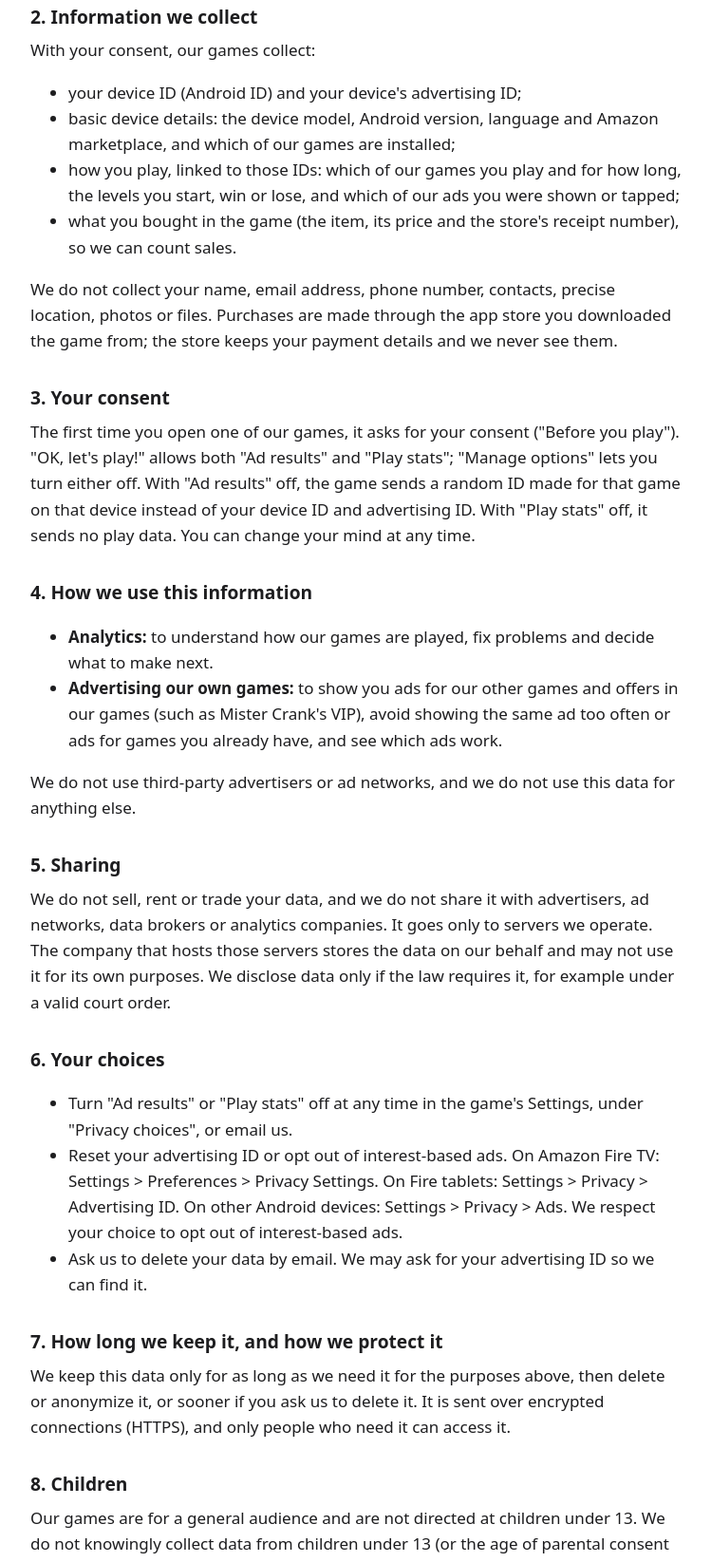
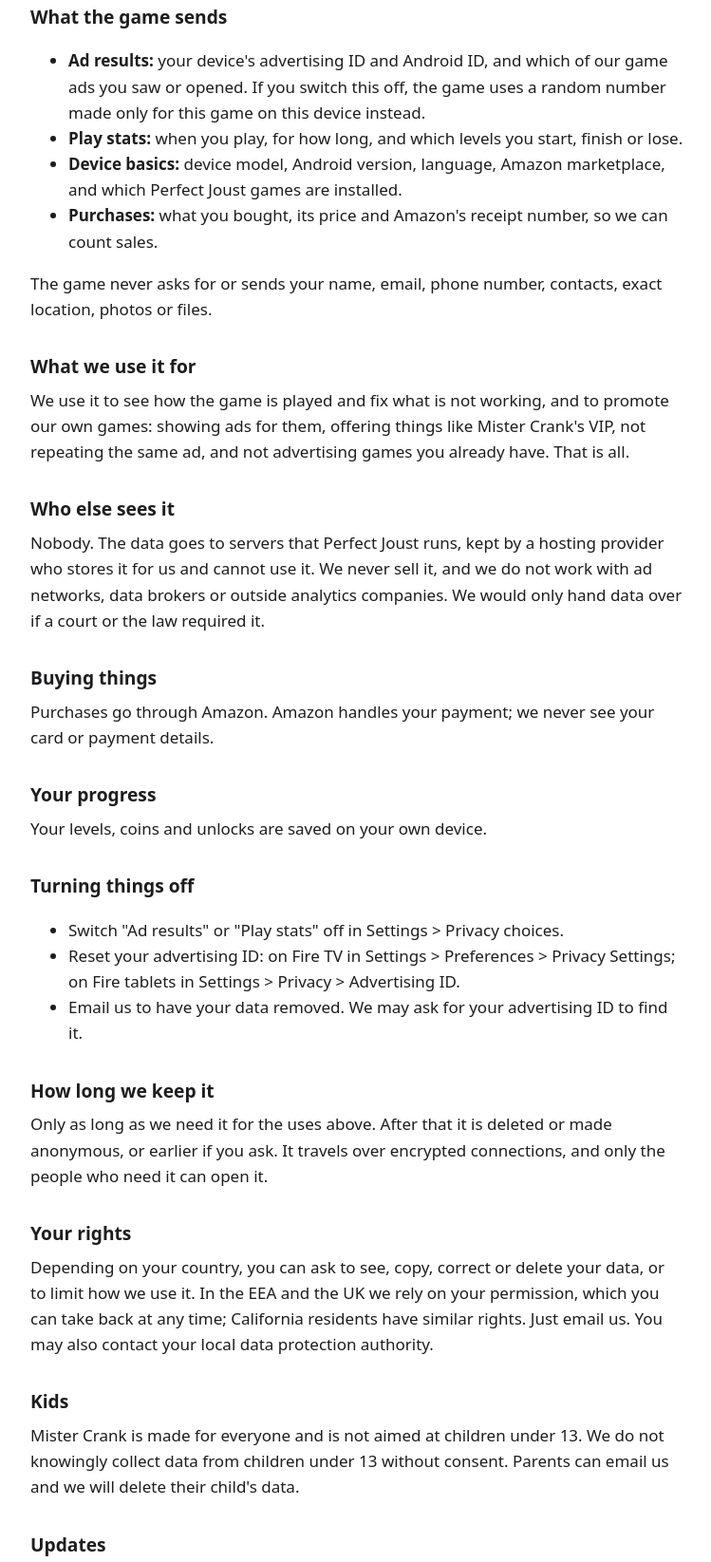
Before and after one commit to perfectjoust/perfectjoust.github.io, a plain HTML site: page mister-crank/privacy-policy/index.html in a window 1280 px wide. Shown: the part 459-2104 px from the top of the page at 95% size, without its empty margins (264-1013 px from the left). Drawn offline with Linux system fonts and the light colour scheme.

Commit message:
Mister Crank privacy policy: rewritten in our own words and order (same information)

```diff
--- a/mister-crank/privacy-policy/index.html
+++ b/mister-crank/privacy-policy/index.html
@@ -12,55 +12,53 @@
 
 <h1>Mister Crank — Privacy Policy</h1>
 <p class="updated">Last updated: 16 November 2026</p>
-<p>This policy covers Mister Crank and the other games made by Perfect Joust, and this website.</p>
+<p>Mister Crank is made by Perfect Joust. Here is what the game sends us, what we do with it, and how you stay in control. The same rules apply to our other games. Our website keeps no data and sets no cookies.</p>
 
-<h2>1. The short version</h2>
-<p>With your consent, our games collect your device ID and advertising ID, and how you play. This goes only to servers we run. We use it to understand how our games are played and to show you ads for our own games. We never sell it or share it with advertisers. This website collects nothing and uses no cookies.</p>
+<h2>Nothing leaves your device until you say yes</h2>
+<p>When you first start the game, a "Before you play" screen asks for your permission. "OK, let's play!" turns on both "Ad results" and "Play stats". Tap "Manage options" to switch either one off. You can change this later in Settings, under "Privacy choices".</p>
 
-<h2>2. Information we collect</h2>
-<p>With your consent, our games collect:</p>
+<h2>What the game sends</h2>
 <ul>
-<li>your device ID (Android ID) and your device's advertising ID;</li>
-<li>basic device details: the device model, Android version, language and Amazon marketplace, and which of our games are installed;</li>
-<li>how you play, linked to those IDs: which of our games you play and for how long, the levels you start, win or lose, and which of our ads you were shown or tapped;</li>
-<li>what you bought in the game (the item, its price and the store's receipt number), so we can count sales.</li>
+<li><strong>Ad results:</strong> your device's advertising ID and Android ID, and which of our game ads you saw or opened. If you switch this off, the game uses a random number made only for this game on this device instead.</li>
+<li><strong>Play stats:</strong> when you play, for how long, and which levels you start, finish or lose.</li>
+<li><strong>Device basics:</strong> device model, Android version, language, Amazon marketplace, and which Perfect Joust games are installed.</li>
+<li><strong>Purchases:</strong> what you bought, its price and Amazon's receipt number, so we can count sales.</li>
 </ul>
-<p>We do not collect your name, email address, phone number, contacts, precise location, photos or files. Purchases are made through the app store you downloaded the game from; the store keeps your payment details and we never see them.</p>
+<p>The game never asks for or sends your name, email, phone number, contacts, exact location, photos or files.</p>
 
-<h2>3. Your consent</h2>
-<p>The first time you open one of our games, it asks for your consent ("Before you play"). "OK, let's play!" allows both "Ad results" and "Play stats"; "Manage options" lets you turn either off. With "Ad results" off, the game sends a random ID made for that game on that device instead of your device ID and advertising ID. With "Play stats" off, it sends no play data. You can change your mind at any time.</p>
+<h2>What we use it for</h2>
+<p>We use it to see how the game is played and fix what is not working, and to promote our own games: showing ads for them, offering things like Mister Crank's VIP, not repeating the same ad, and not advertising games you already have. That is all.</p>
 
-<h2>4. How we use this information</h2>
+<h2>Who else sees it</h2>
+<p>Nobody. The data goes to servers that Perfect Joust runs, kept by a hosting provider who stores it for us and cannot use it. We never sell it, and we do not work with ad networks, data brokers or outside analytics companies. We would only hand data over if a court or the law required it.</p>
+
+<h2>Buying things</h2>
+<p>Purchases go through Amazon. Amazon handles your payment; we never see your card or payment details.</p>
+
+<h2>Your progress</h2>
+<p>Your levels, coins and unlocks are saved on your own device.</p>
+
+<h2>Turning things off</h2>
 <ul>
-<li><strong>Analytics:</strong> to understand how our games are played, fix problems and decide what to make next.</li>
-<li><strong>Advertising our own games:</strong> to show you ads for our other games and offers in our games (such as Mister Crank's VIP), avoid showing the same ad too often or ads for games you already have, and see which ads work.</li>
-</ul>
-<p>We do not use third-party advertisers or ad networks, and we do not use this data for anything else.</p>
-
-<h2>5. Sharing</h2>
-<p>We do not sell, rent or trade your data, and we do not share it with advertisers, ad networks, data brokers or analytics companies. It goes only to servers we operate. The company that hosts those servers stores the data on our behalf and may not use it for its own purposes. We disclose data only if the law requires it, for example under a valid court order.</p>
-
-<h2>6. Your choices</h2>
-<ul>
-<li>Turn "Ad results" or "Play stats" off at any time in the game's Settings, under "Privacy choices", or email us.</li>
-<li>Reset your advertising ID or opt out of interest-based ads. On Amazon Fire TV: Settings &gt; Preferences &gt; Privacy Settings. On Fire tablets: Settings &gt; Privacy &gt; Advertising ID. On other Android devices: Settings &gt; Privacy &gt; Ads. We respect your choice to opt out of interest-based ads.</li>
-<li>Ask us to delete your data by email. We may ask for your advertising ID so we can find it.</li>
+<li>Switch "Ad results" or "Play stats" off in Settings > Privacy choices.</li>
+<li>Reset your advertising ID: on Fire TV in Settings > Preferences > Privacy Settings; on Fire tablets in Settings > Privacy > Advertising ID.</li>
+<li>Email us to have your data removed. We may ask for your advertising ID to find it.</li>
 </ul>
 
-<h2>7. How long we keep it, and how we protect it</h2>
-<p>We keep this data only for as long as we need it for the purposes above, then delete or anonymize it, or sooner if you ask us to delete it. It is sent over encrypted connections (HTTPS), and only people who need it can access it.</p>
+<h2>How long we keep it</h2>
+<p>Only as long as we need it for the uses above. After that it is deleted or made anonymous, or earlier if you ask. It travels over encrypted connections, and only the people who need it can open it.</p>
 
-<h2>8. Children</h2>
-<p>Our games are for a general audience and are not directed at children under 13. We do not knowingly collect data from children under 13 (or the age of parental consent where you live) without consent. A parent or guardian can email us to have a child's data deleted.</p>
+<h2>Your rights</h2>
+<p>Depending on your country, you can ask to see, copy, correct or delete your data, or to limit how we use it. In the EEA and the UK we rely on your permission, which you can take back at any time; California residents have similar rights. Just email us. You may also contact your local data protection authority.</p>
 
-<h2>9. Your rights</h2>
-<p>Depending on where you live, you may have the right to access, get a copy of, correct or delete your data, to restrict its use, or to object to it. If you are in the EEA or the UK, we rely on your consent, which you can withdraw at any time. California residents have similar rights. To use any of these rights, email us. You can also complain to your local data protection authority.</p>
+<h2>Kids</h2>
+<p>Mister Crank is made for everyone and is not aimed at children under 13. We do not knowingly collect data from children under 13 without consent. Parents can email us and we will delete their child's data.</p>
 
-<h2>10. Changes to this policy</h2>
-<p>If this policy changes, the new version is posted on this page with a new date. If we change what we collect or how we use it, our games will ask for your consent again.</p>
+<h2>Updates</h2>
+<p>When this policy changes, the new version goes on this page with a new date. If we start collecting something new, the game will ask for your permission again.</p>
 
-<h2>11. Contact</h2>
-<p>Questions about privacy: <a href="mailto:perfectgamesjoust1@outlook.com">perfectgamesjoust1@outlook.com</a></p>
+<h2>Contact</h2>
+<p>Privacy questions: <a href="mailto:perfectgamesjoust1@outlook.com">perfectgamesjoust1@outlook.com</a></p>
 
 <footer>&copy; 2026 Perfect Joust</footer>
 </main>
```
